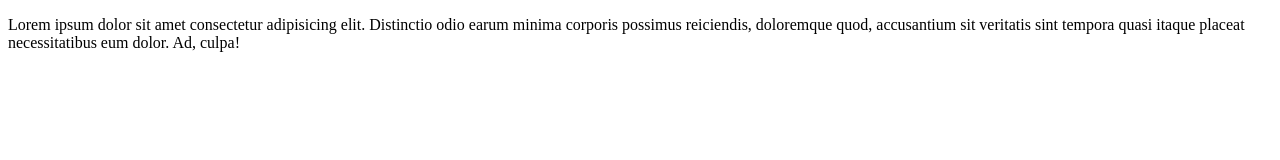
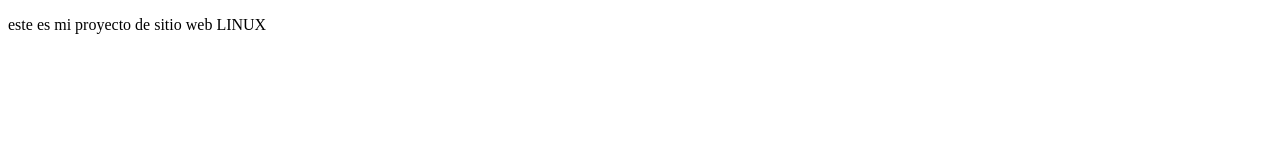
Before and after one commit to MrFabiioo/primerProyectoLinux, a plain HTML site: page index.html in a window 1280 px wide. Drawn offline with Linux system fonts and the light colour scheme.

Commit message:
Primer cambio

```diff
--- a/index.html
+++ b/index.html
@@ -8,7 +8,7 @@
 </head>
 <body>
     <p>
-        Lorem ipsum dolor sit amet consectetur adipisicing elit. Distinctio odio earum minima corporis possimus reiciendis, doloremque quod, accusantium sit veritatis sint tempora quasi itaque placeat necessitatibus eum dolor. Ad, culpa!
+        este es mi proyecto de sitio web LINUX
     </p>
 </body>
 </html>
```
